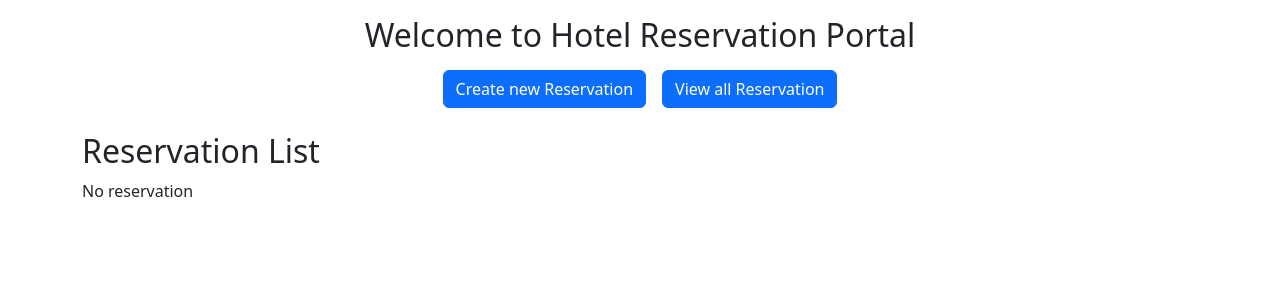
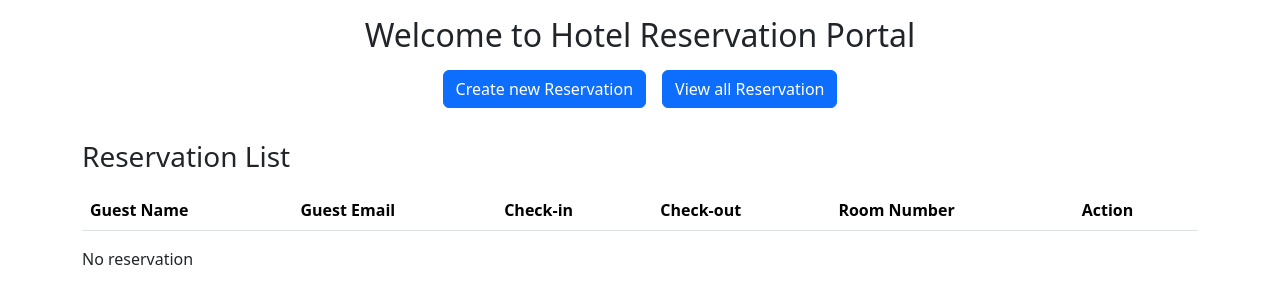
Before and after one commit to pedrop3/hotel-app, an Angular app: page /list in a window 1280 px wide. Shown: the top 304 px of the page. Built offline with nearby package versions, Linux system fonts and the light colour scheme.

Commit message:
Styling the list reservation

```diff
--- a/src/app/reservation-list/reservation-list.component.html
+++ b/src/app/reservation-list/reservation-list.component.html
@@ -1,19 +1,38 @@
 <app-home></app-home>
 
-<h2>Reservation List</h2>
+<h3 class="mt-4 mb-3">Reservation List</h3>
+
+
+<table class="table table-striped">
+    <thead>
+        <tr>
+            <th>Guest Name</th>
+            <th>Guest Email</th>
+            <th>Check-in</th>
+            <th>Check-out</th>
+            <th>Room Number</th>
+            <th>Action</th>
+
+        </tr>
+    </thead>
+
+    <tbody>
+        <tr *ngFor="let reservation of reservations" >
+            <td>{{reservation.guestName}}</td>
+            <td>{{reservation.guestEmail}}</td>
+            <td>{{reservation.checkInDate}}</td>
+            <td>{{reservation.checkOutDate}}</td>
+            <td>{{reservation.roomNumber}} </td>
+
+            <button class="btn btn-sm btn-danger m-1" [routerLink]="['/edit',reservation.id]">Edit</button>
+            <button class="btn btn-sm  btn-primary m-1" (click)="deleteReservation(reservation.id)">Delete</button>
+
+        </tr>
+    </tbody>
+</table>
 
 <ul *ngIf="reservations.length; else noReservation">
-    <li *ngFor="let reservation of reservations" >
 
-        Guest Name : {{reservation.guestName}} <br>
-        guestEmail : {{reservation.guestEmail}} <br>
-        Check-in : {{reservation.checkInDate}} <br>
-        Check-out : {{reservation.checkOutDate}} <br>
-        roomNumber : {{reservation.roomNumber}} <br>
-        <button (click)="deleteReservation(reservation.id)">Delete</button>
-        <button [routerLink]="['/edit',reservation.id]">Edit</button>
-
-    </li>
 </ul>
 
 <ng-template #noReservation>
```
